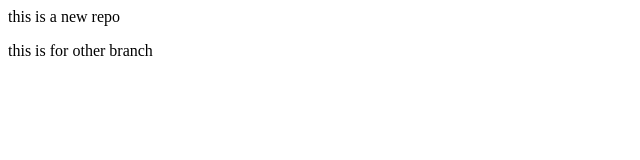
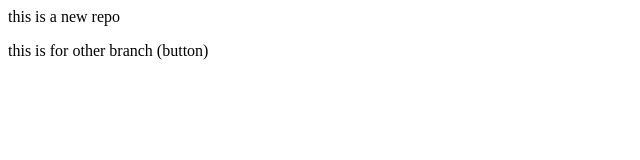
Before and after one commit to revatidakhare/localrepo, a plain HTML site: page index.html in a window 1280 px wide. Shown: the full height of the page, 0-640 px from the left. Drawn offline with Linux system fonts and the light colour scheme.

```diff
--- a/index.html
+++ b/index.html
@@ -1,2 +1,2 @@
 <p>this is a new repo</p>
-<p>this is for other branch</p>
+<p>this is for other branch (button)</p>
```
